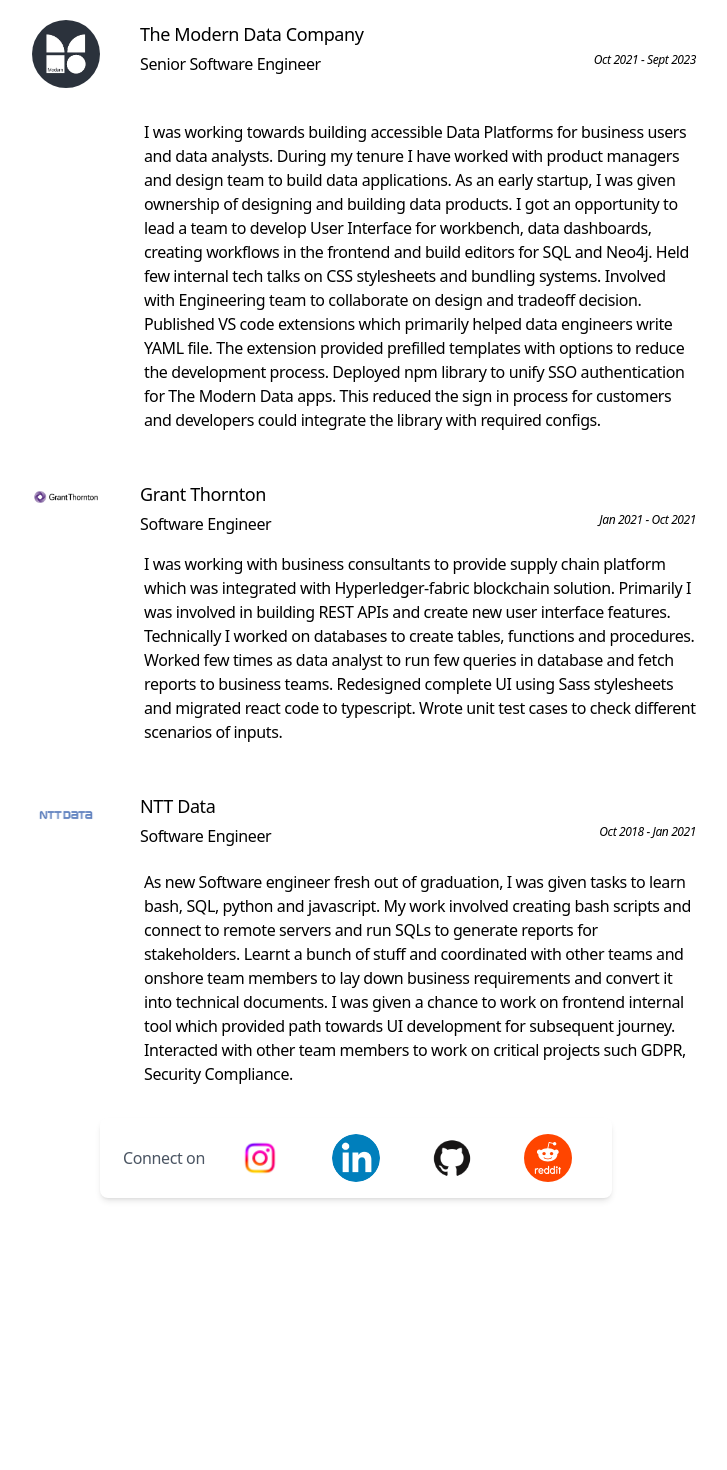
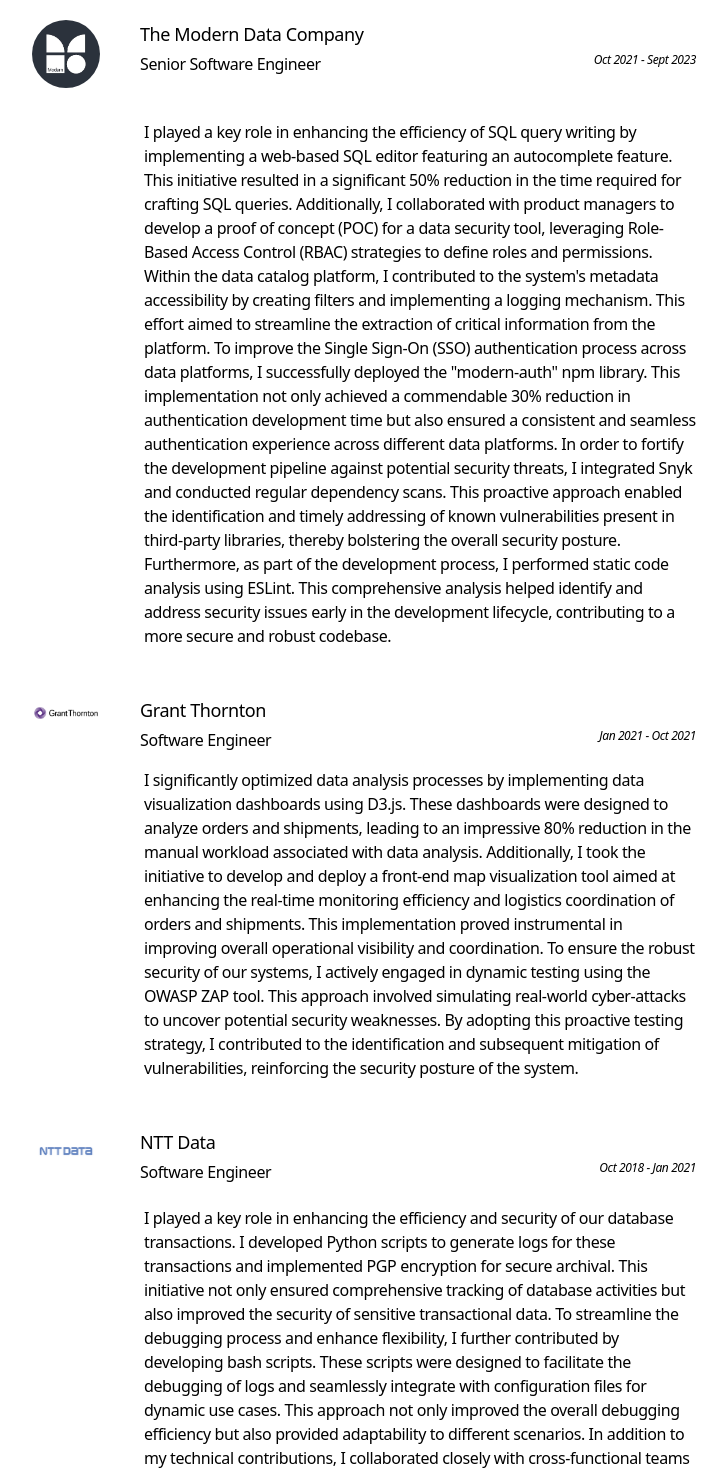
Before and after one commit to vipulgowda/vipulgowda.github.io, a React (Create React App) app: page / in a window 1280 px wide. Shown: the part 1500-2970 px from the top of the page, without its empty margins (280-1007 px from the left). Before the commit the page ends 2922 px from the top, so only its background shows below. Built offline with nearby package versions, Linux system fonts and the light colour scheme.

Commit message:
updated timeline

```diff
--- a/package.json
+++ b/package.json
@@ -1,6 +1,6 @@
 {
   "name": "portfolio",
-  "version": "0.2.0",
+  "version": "0.2.1",
   "private": true,
   "homepage": "https://vipulgowda.github.io",
   "dependencies": {
--- a/src/components/Timeline.js
+++ b/src/components/Timeline.js
@@ -18,27 +18,39 @@
             The Modern Data Company
           </h3>
           <div className="flex justify-between">
-            <h4 className="pl-2 text-xs lg:text-base">Senior Software Engineer</h4>
+            <h4 className="pl-2 text-xs lg:text-base">
+              Senior Software Engineer
+            </h4>
             <p className="italic text-xs ">Oct 2021 - Sept 2023</p>
           </div>
         </div>
         <div className="col-span-6 lg:ml-32">
           <p>
-            I was working towards building accessible Data Platforms for
-            business users and data analysts. During my tenure I have worked
-            with product managers and design team to build data applications. As
-            an early startup, I was given ownership of designing and building
-            data products. I got an opportunity to lead a team to develop User
-            Interface for workbench, data dashboards, creating workflows in the
-            frontend and build editors for SQL and Neo4j. Held few internal tech
-            talks on CSS stylesheets and bundling systems. Involved with
-            Engineering team to collaborate on design and tradeoff decision.
-            Published VS code extensions which primarily helped data engineers
-            write YAML file. The extension provided prefilled templates with
-            options to reduce the development process. Deployed npm library to
-            unify SSO authentication for The Modern Data apps. This reduced the
-            sign in process for customers and developers could integrate the
-            library with required configs.
+            I played a key role in enhancing the efficiency of SQL query writing
+            by implementing a web-based SQL editor featuring an autocomplete
+            feature. This initiative resulted in a significant 50% reduction in
+            the time required for crafting SQL queries. Additionally, I
+            collaborated with product managers to develop a proof of concept
+            (POC) for a data security tool, leveraging Role-Based Access Control
+            (RBAC) strategies to define roles and permissions. Within the data
+            catalog platform, I contributed to the system's metadata
+            accessibility by creating filters and implementing a logging
+            mechanism. This effort aimed to streamline the extraction of
+            critical information from the platform. To improve the Single
+            Sign-On (SSO) authentication process across data platforms, I
+            successfully deployed the "modern-auth" npm library. This
+            implementation not only achieved a commendable 30% reduction in
+            authentication development time but also ensured a consistent and
+            seamless authentication experience across different data platforms.
+            In order to fortify the development pipeline against potential
+            security threats, I integrated Snyk and conducted regular dependency
+            scans. This proactive approach enabled the identification and timely
+            addressing of known vulnerabilities present in third-party
+            libraries, thereby bolstering the overall security posture.
+            Furthermore, as part of the development process, I performed static
+            code analysis using ESLint. This comprehensive analysis helped
+            identify and address security issues early in the development
+            lifecycle, contributing to a more secure and robust codebase.
           </p>
         </div>
       </div>
@@ -62,7 +74,21 @@
         </div>
         <div className="col-span-6 lg:ml-32">
           <p>
-            I was working with business consultants to provide supply chain platform which was integrated with Hyperledger-fabric blockchain solution. Primarily I was involved in building REST APIs and create new user interface features. Technically I worked on databases to create tables, functions and procedures. Worked few times as data analyst to run few queries in database and fetch reports to business teams. Redesigned complete UI using Sass stylesheets and migrated react code to typescript. Wrote unit test cases to check different scenarios of inputs.
+            I significantly optimized data analysis processes by
+            implementing data visualization dashboards using D3.js. These
+            dashboards were designed to analyze orders and shipments, leading to
+            an impressive 80% reduction in the manual workload associated with
+            data analysis. Additionally, I took the initiative to develop and
+            deploy a front-end map visualization tool aimed at enhancing the
+            real-time monitoring efficiency and logistics coordination of orders
+            and shipments. This implementation proved instrumental in improving
+            overall operational visibility and coordination. To ensure the
+            robust security of our systems, I actively engaged in dynamic
+            testing using the OWASP ZAP tool. This approach involved simulating
+            real-world cyber-attacks to uncover potential security weaknesses.
+            By adopting this proactive testing strategy, I contributed to the
+            identification and subsequent mitigation of vulnerabilities,
+            reinforcing the security posture of the system.
           </p>
         </div>
       </div>
@@ -86,7 +112,24 @@
         </div>
         <div className="col-span-6 lg:ml-32">
           <p>
-            As new Software engineer fresh out of graduation, I was given tasks to learn bash, SQL, python and javascript. My work involved creating bash scripts and connect to remote servers and run SQLs to generate reports for stakeholders. Learnt a bunch of stuff and coordinated with other teams and onshore team members to lay down business requirements and convert it into technical documents. I was given a chance to work on frontend internal tool which provided path towards UI development for subsequent journey. Interacted with other team members to work on critical projects such GDPR, Security Compliance.
+            I played a key role in enhancing the efficiency and security of our
+            database transactions. I developed Python scripts to generate logs
+            for these transactions and implemented PGP encryption for secure
+            archival. This initiative not only ensured comprehensive tracking of
+            database activities but also improved the security of sensitive
+            transactional data. To streamline the debugging process and enhance
+            flexibility, I further contributed by developing bash scripts. These
+            scripts were designed to facilitate the debugging of logs and
+            seamlessly integrate with configuration files for dynamic use cases.
+            This approach not only improved the overall debugging efficiency but
+            also provided adaptability to different scenarios. In addition to my
+            technical contributions, I collaborated closely with
+            cross-functional teams to troubleshoot and debug the billing and
+            discounting system. Through effective teamwork, we successfully
+            identified and rectified issues, leading to substantial improvements
+            in the overall performance of the system. This collaborative effort
+            underscored my commitment to delivering solutions that positively
+            impact system functionality and user experience.
           </p>
         </div>
       </div>
```
